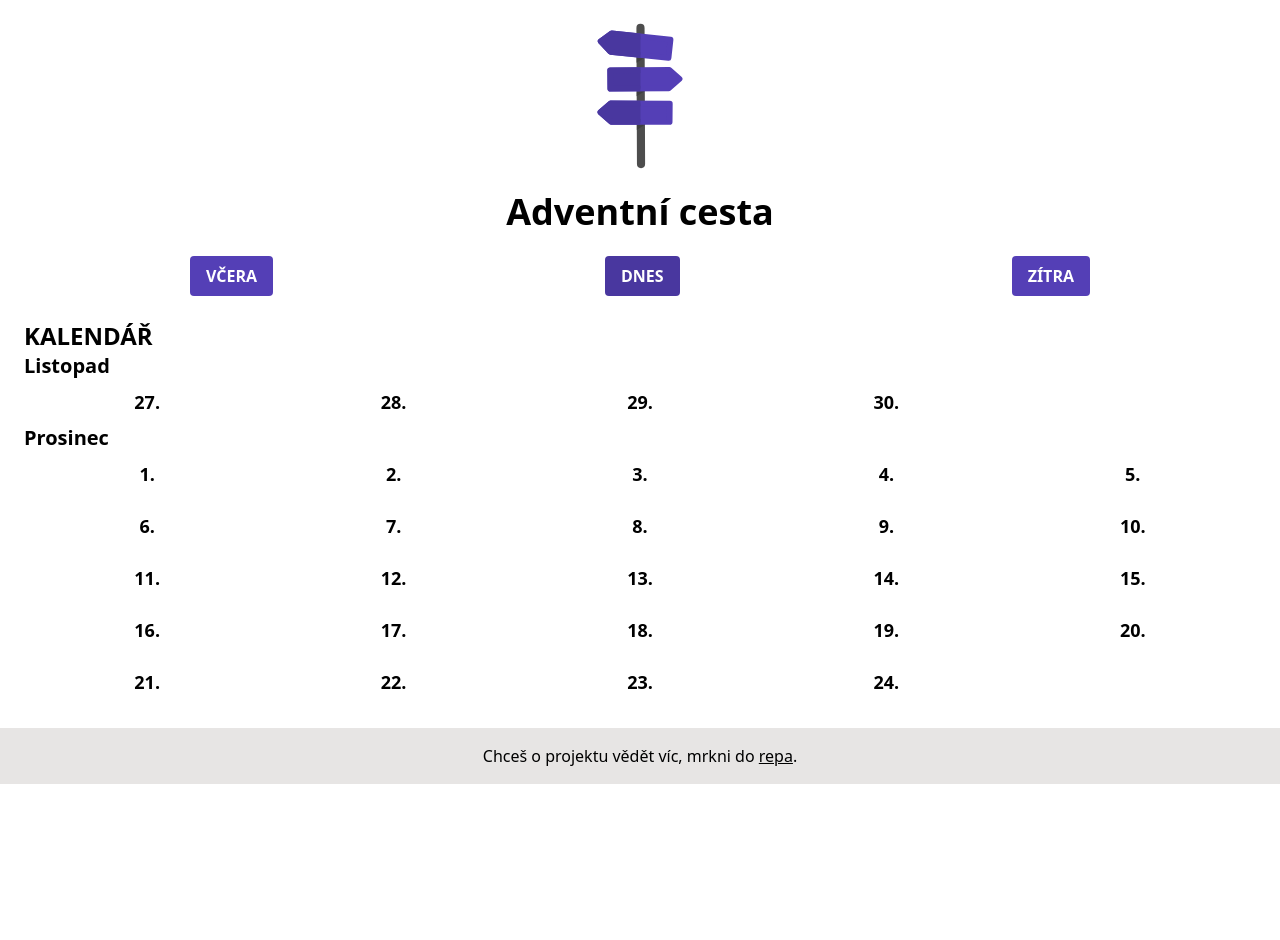
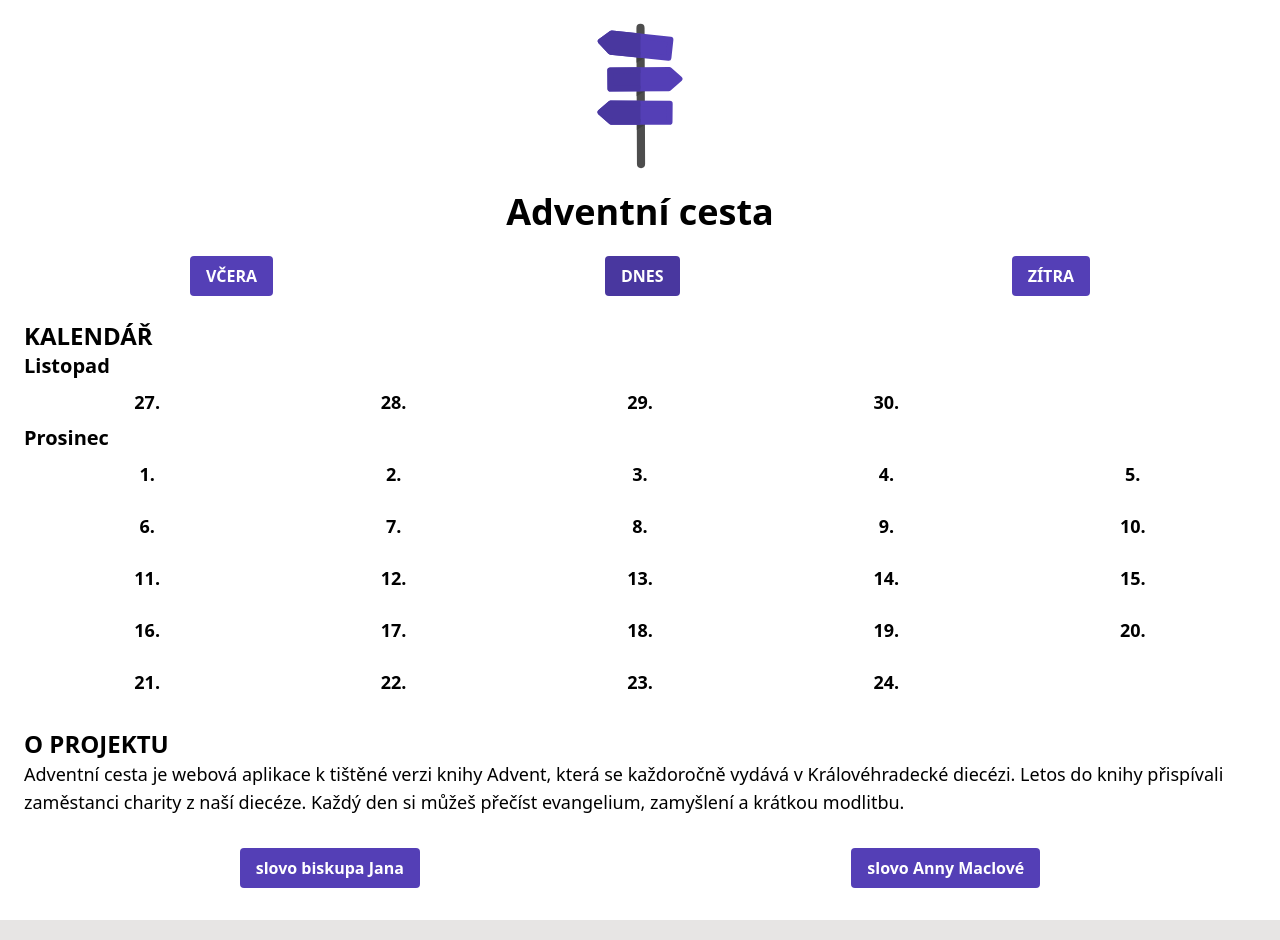
Before and after one commit to petrkucerak/adventnicesta, a Next.js app: page / in a window 1280 px wide. Shown: the top 940 px of the page. Before the commit the page ends 800 px from the top, so only its background shows below. Built offline with nearby package versions, Linux system fonts and the light colour scheme.

Commit message:
Create a nav buttons

```diff
--- /dev/null
+++ b/components/utils/button.js
@@ -0,0 +1,12 @@
+import Link from "next/link";
+
+export default function Button({ href, content }) {
+  return (
+    <Link
+      href={href}
+      className="bg-violet-light uppercase rounded text-white px-4 py-2 font-semibold hover:scale-110 duration-200"
+    >
+      <button title={content}>{content}</button>
+    </Link>
+  );
+}
--- a/components/utils/nav-buttons.js
+++ b/components/utils/nav-buttons.js
@@ -39,6 +39,7 @@ export default function NavButtons({ posts }) {
 function Button({ children, className }) {
   return (
     <button
+      title={children}
       className={`uppercase rounded text-white px-4 py-2 font-semibold hover:scale-110 duration-200 ${className}`}
     >
       {children}
--- a/pages/index.js
+++ b/pages/index.js
@@ -1,5 +1,6 @@
 import Head from "next/head";
 import Layout from "../components/layout";
+import Button from "../components/utils/button";
 import Calendar from "../components/utils/calendar";
 import NavButtons from "../components/utils/nav-buttons";
 import { getAllPosts } from "../lib/api";
@@ -22,6 +23,17 @@ export default function Home({ allPosts }) {
         </div>
         <NavButtons posts={allPosts} />
         <Calendar posts={allPosts} />
+        <h2 className="mx-6 text-2xl uppercase font-bold">O projektu</h2>
+        <p className="mx-6 text-lg mb-8">
+          Adventní cesta je webová aplikace k tištěné verzi knihy Advent, která
+          se každoročně vydává v Královéhradecké diecézi. Letos do knihy
+          přispívali zaměstanci charity z naší diecéze. Každý den si můžeš
+          přečíst evangelium, zamyšlení a krátkou modlitbu.
+        </p>
+        <div className="mx-6 flex flex-row justify-around mb-8">
+          <Button href={"/slova-biskupa-Jana"} content="slovo biskupa Jana" />
+          <Button href={"/slova-Anny-Maclove"} content="slovo Anny Maclové" />
+        </div>
       </Layout>
     </>
   );
--- /dev/null
+++ b/pages/slova-Anny-Maclove.js
@@ -0,0 +1,13 @@
+import Head from "next/head";
+import Layout from "../components/layout";
+
+export default function SlovaAnnyMaclove() {
+  return (
+    <>
+      <Head>
+        <title>Slova Anny Maclové - Adventní cesta</title>
+      </Head>
+      <Layout></Layout>
+    </>
+  );
+}
--- /dev/null
+++ b/pages/slova-biskupa-Jana.js
@@ -0,0 +1,13 @@
+import Head from "next/head";
+import Layout from "../components/layout";
+
+export default function SlovaBiskupaJana() {
+  return (
+    <>
+      <Head>
+        <title>Slova Biskupa Jana - Adventní cesta</title>
+      </Head>
+      <Layout></Layout>
+    </>
+  );
+}
```
